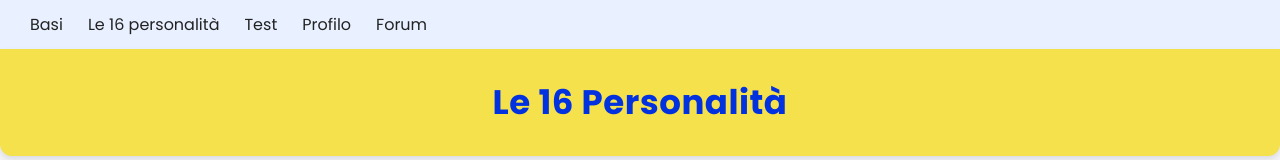
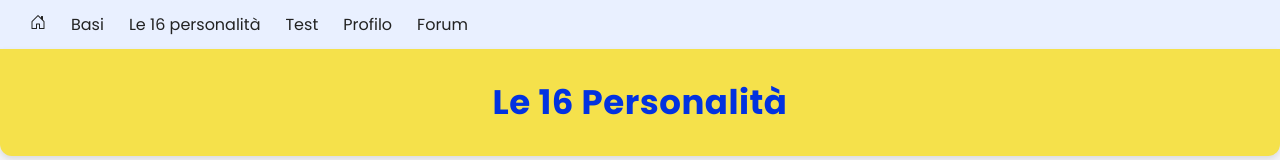
Before and after one commit to eidanseddio/myMBTIhub, a plain HTML site: page tipi/tipi.html in a window 1280 px wide. Shown: the top 160 px of the page. Drawn offline with Linux system fonts and the light colour scheme.

Commit message:
Add files via upload

```diff
--- a/tipi/tipi.html
+++ b/tipi/tipi.html
@@ -10,7 +10,9 @@
 
 <body>
 <div class="nav">
-
+    <a href="../index.html"><svg xmlns="http://www.w3.org/2000/svg" width="16" height="16" fill="currentColor" class="bi bi-house-door" viewBox="0 0 16 16">
+  <path d="M8.354 1.146a.5.5 0 0 0-.708 0l-6 6A.5.5 0 0 0 1.5 7.5v7a.5.5 0 0 0 .5.5h4.5a.5.5 0 0 0 .5-.5v-4h2v4a.5.5 0 0 0 .5.5H14a.5.5 0 0 0 .5-.5v-7a.5.5 0 0 0-.146-.354L13 5.793V2.5a.5.5 0 0 0-.5-.5h-1a.5.5 0 0 0-.5.5v1.293zM2.5 14V7.707l5.5-5.5 5.5 5.5V14H10v-4a.5.5 0 0 0-.5-.5h-3a.5.5 0 0 0-.5.5v4z"/>
+</svg></a>
     <a href="../Edhub/edhub.html">Basi</a>
     <a href="tipi.html">Le 16 personalità</a>
     <a href="../test/test.html">Test</a>
```
Also changed, not shown: test/test.html (+1 -1 lines).
